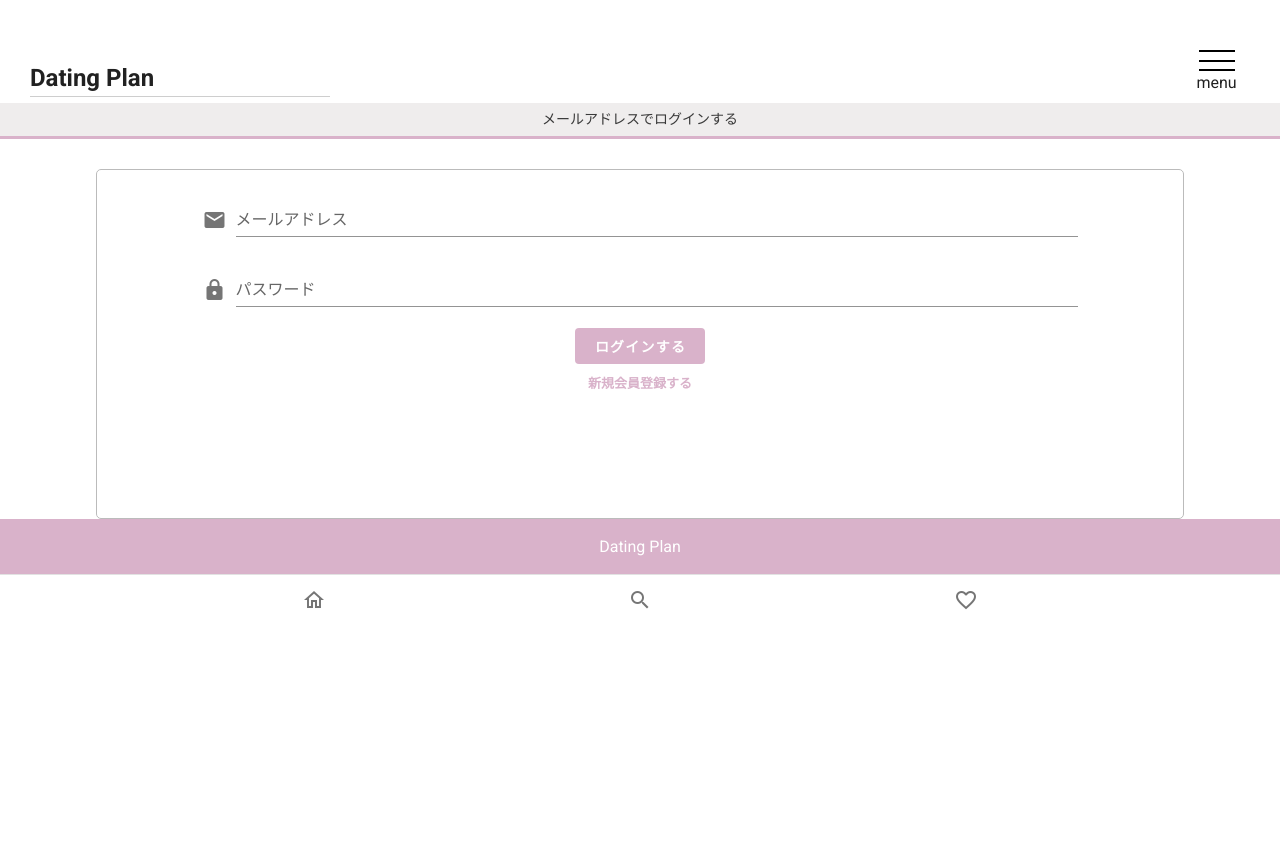
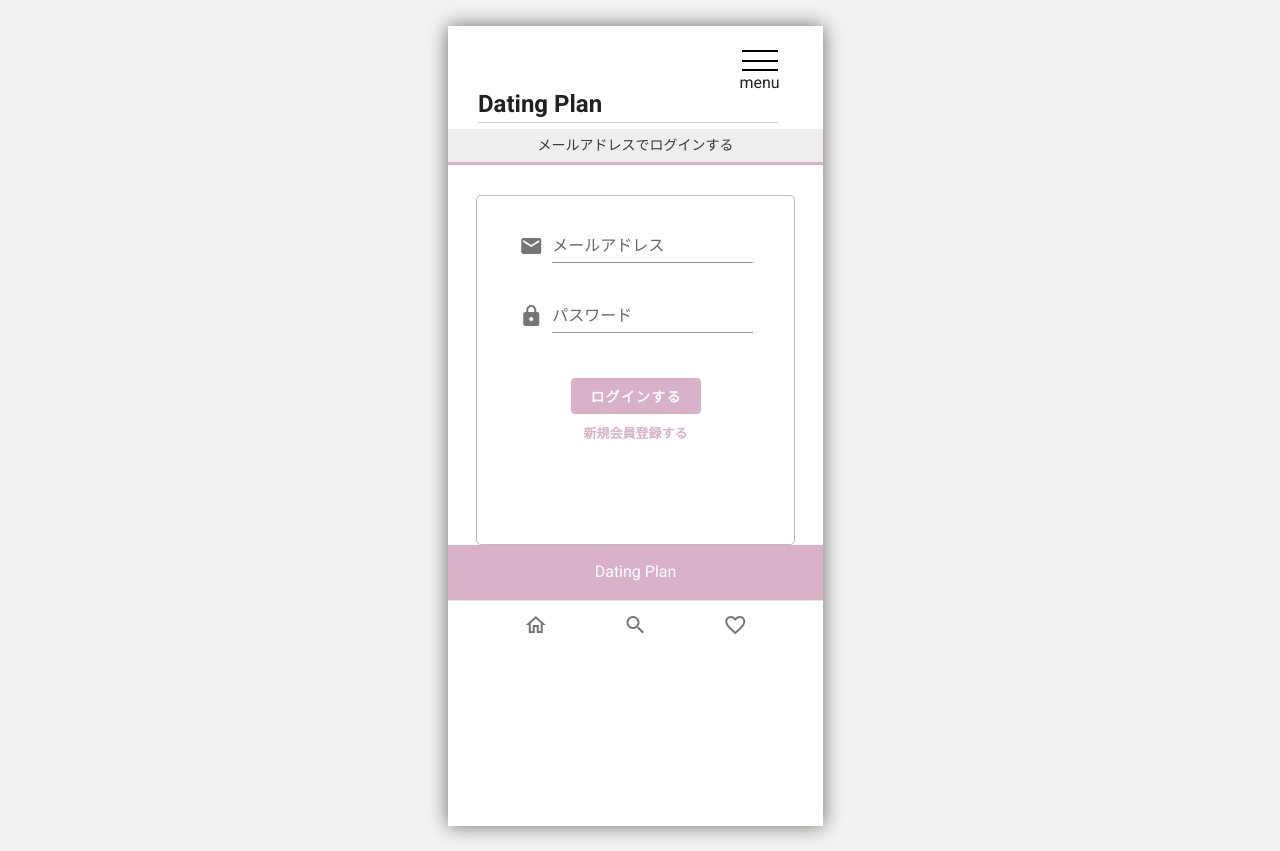
Before and after one commit to atok-1999/date-app, a Vue app: page /login-with-email in a window 1280 px wide. Before the commit the page ends 800 px from the top, so only its background shows below. Built offline with nearby package versions, Linux system fonts and the light colour scheme; no server answers.

Commit message:
パソコンでもスマホサイズになるようにしました

```diff
--- a/public/index.html
+++ b/public/index.html
@@ -1,18 +1,31 @@
 <!DOCTYPE html>
 <html lang="en">
   <head>
-    <meta charset="utf-8">
-    <meta http-equiv="X-UA-Compatible" content="IE=edge">
-    <meta name="viewport" content="width=device-width,initial-scale=1.0">
-    <link rel="icon" href="<%= BASE_URL %>favicon.ico">
+    <meta charset="utf-8" />
+    <meta http-equiv="X-UA-Compatible" content="IE=edge" />
+    <meta name="viewport" content="width=device-width,initial-scale=1.0" />
+    <link rel="icon" href="<%= BASE_URL %>favicon.ico" />
     <title><%= htmlWebpackPlugin.options.title %></title>
-    <link rel="stylesheet" href="https://fonts.googleapis.com/css?family=Roboto:100,300,400,500,700,900">
-    <link rel="stylesheet" href="https://cdn.jsdelivr.net/npm/@mdi/font@latest/css/materialdesignicons.min.css">
-    <link href="https://use.fontawesome.com/releases/v5.6.1/css/all.css" rel="stylesheet">
+    <link
+      rel="stylesheet"
+      href="https://fonts.googleapis.com/css?family=Roboto:100,300,400,500,700,900"
+    />
+    <link
+      rel="stylesheet"
+      href="https://cdn.jsdelivr.net/npm/@mdi/font@latest/css/materialdesignicons.min.css"
+    />
+    <link
+      href="https://use.fontawesome.com/releases/v5.6.1/css/all.css"
+      rel="stylesheet"
+    />
   </head>
   <body>
     <noscript>
-      <strong>We're sorry but <%= htmlWebpackPlugin.options.title %> doesn't work properly without JavaScript enabled. Please enable it to continue.</strong>
+      <strong
+        >We're sorry but <%= htmlWebpackPlugin.options.title %> doesn't work
+        properly without JavaScript enabled. Please enable it to
+        continue.</strong
+      >
     </noscript>
     <div id="app"></div>
     <!-- built files will be auto injected -->
--- a/src/App.vue
+++ b/src/App.vue
@@ -1,10 +1,14 @@
 <template>
+  <div class="back-color">
+    <div class="screen">
       <v-app>
         <Header></Header>
         <router-view></router-view>
         <Footer></Footer>
         <NavigationBar></NavigationBar>
       </v-app>
+    </div>
+  </div>
 </template>
 
 <script>
@@ -32,4 +36,15 @@
 };
 </script>
 
-<style></style>
+<style>
+.screen {
+  width: 375px;
+  filter: drop-shadow(0px 0px 10px #696969);
+  margin-left: 35%;
+  padding-top: 2%;
+  padding-bottom: 2%;
+}
+.back-color {
+  background-color: #f3f3f2;
+}
+</style>
```
Lines whose indentation alone changed are shown as unchanged.
